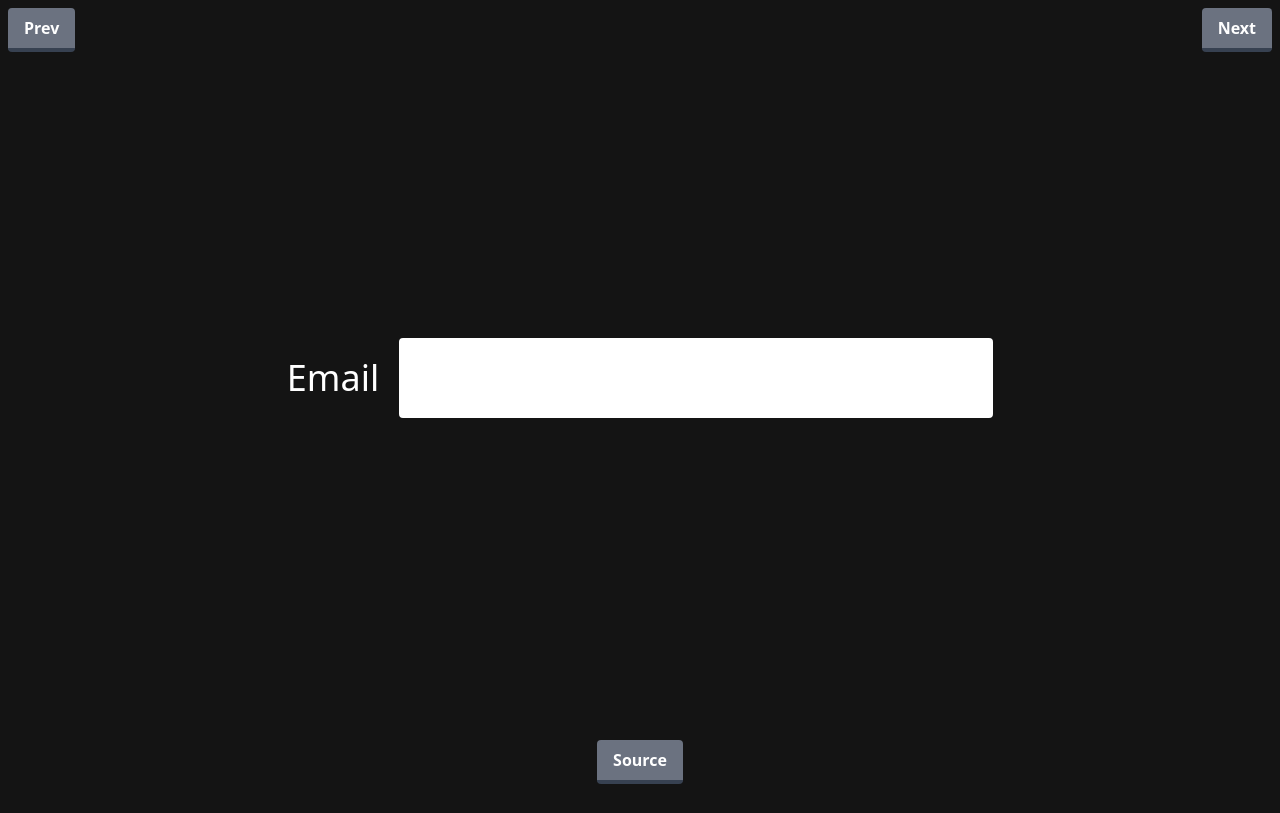
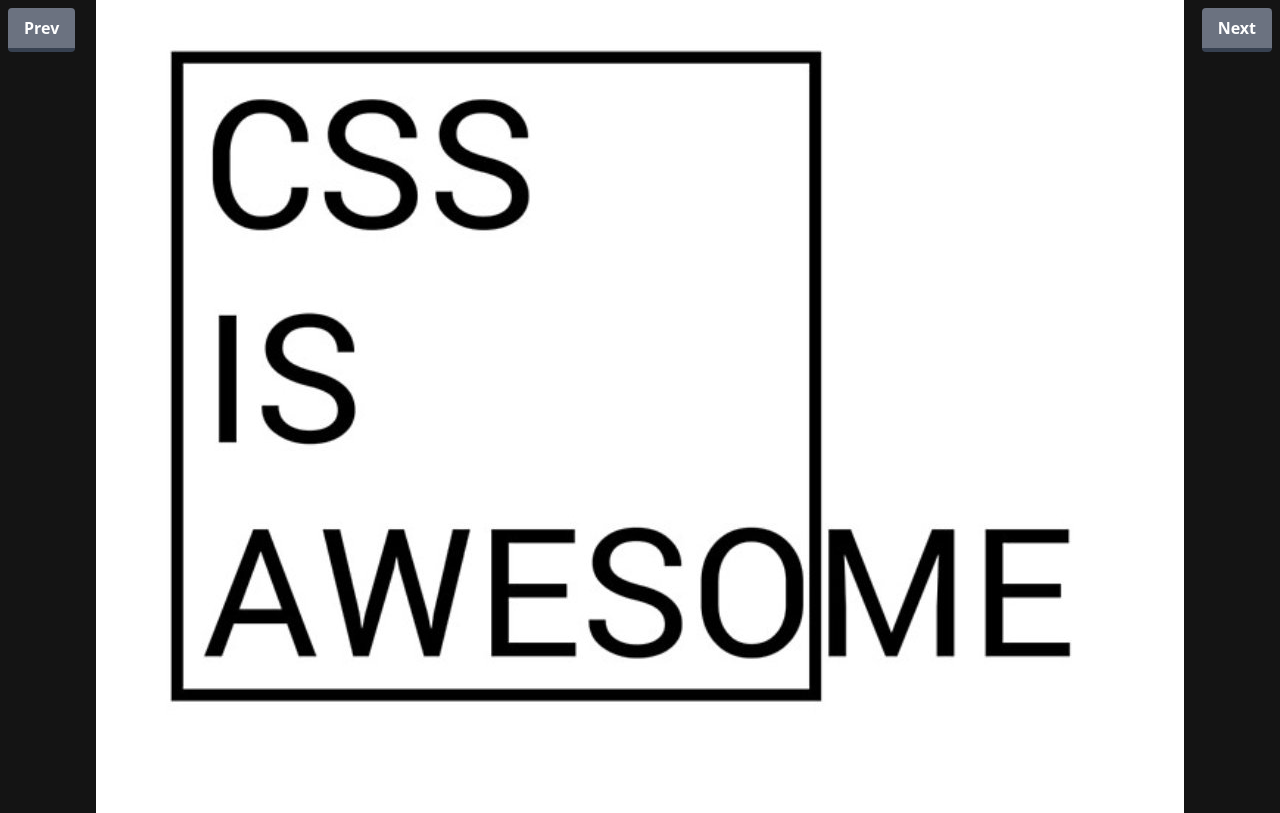
Before and after one commit to anton-g/css-is-awesome, a React (Vite) app: page / in a window 1280 px wide. Both pictures are taken after a click on the button "Next". Built offline with nearby package versions, Linux system fonts and the light colour scheme.

Commit message:
Small fix

```diff
--- a/src/App.tsx
+++ b/src/App.tsx
@@ -14,6 +14,7 @@ export default function App() {
 
   const parts = [
     Intro,
+    Image,
     FormError,
     Other,
     Hover,
@@ -80,6 +81,14 @@ function Intro() {
   );
 }
 
+function Image() {
+  return (
+    <div>
+      <img src="/awesome.jpg" />
+    </div>
+  );
+}
+
 function Thanks() {
   return (
     <div>
--- a/src/demos/error/FormError.tsx
+++ b/src/demos/error/FormError.tsx
@@ -9,6 +9,7 @@ export default function FormError() {
           <div className="flex items-center gap-5 text-4xl">
             <label htmlFor="email">Email</label>
             <input
+              autoComplete="off"
               className="form-control m-0 w-full rounded border border-solid border-gray-300 bg-white bg-clip-padding px-3 py-1.5 text-4xl font-normal text-gray-700 transition ease-in-out focus:border-blue-600 focus:bg-white focus:text-gray-700 focus:outline-none"
               id="email"
               pattern="[a-z0-9._%+-]+@[a-z0-9.-]+\.[a-z]{2,4}$"
```
Also changed, not shown: public/awesome.jpg (added).
